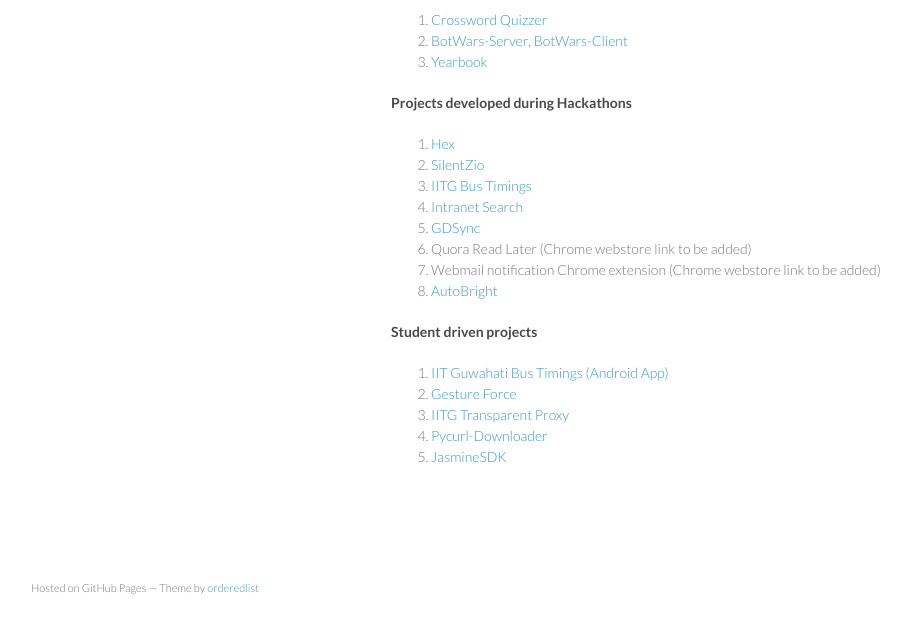
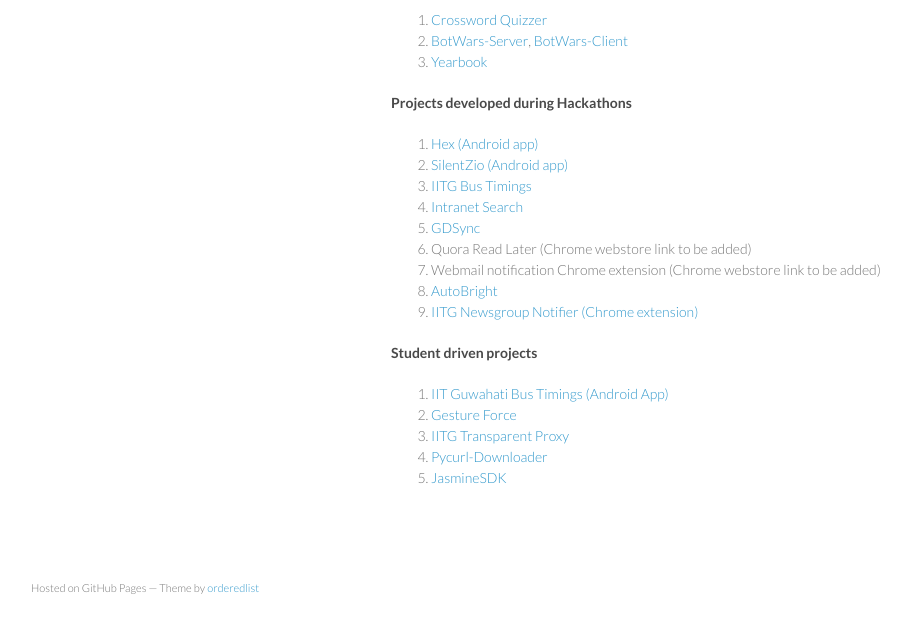
Before and after one commit to iit-guwahati/iit-guwahati.github.io, a plain HTML site: page index.html in a window 1280 px wide. Shown: the part 133-766 px from the top of the page, without its empty margins (179-1090 px from the left). Drawn offline with Linux system fonts and the light colour scheme.

Commit message:
Update index.html

```diff
--- a/index.html
+++ b/index.html
@@ -36,14 +36,15 @@
 </ol><h4>Projects developed during Hackathons</h4>
 
 <ol>
-<li><a href="https://github.com/WebAndCodingClub-IITGuwahati/Hex">Hex</a></li>
-<li><a href="https://play.google.com/store/apps/details?id=com.iitg.call.manager&amp;hl=en">SilentZio</a></li>
+<li><a href="https://github.com/WebAndCodingClub-IITGuwahati/Hex">Hex (Android app) </a></li>
+<li><a href="https://play.google.com/store/apps/details?id=com.iitg.call.manager&amp;hl=en">SilentZio (Android app)</a></li>
 <li><a href="http://iitg-bus-timings.appspot.com/">IITG Bus Timings</a></li>
 <li><a href="https://github.com/WebAndCodingClub-IITGuwahati/IntranetSearch">Intranet Search</a></li>
 <li><a href="https://github.com/rovinbhandari/GDSync">GDSync</a></li>
 <li>Quora Read Later (Chrome webstore link to be added)</li>
 <li>Webmail notification Chrome extension (Chrome webstore link to be added)</li>
 <li><a href="https://github.com/harshg0910/AutoBright">AutoBright</a></li>
+<li><a href="https://chrome.google.com/webstore/detail/iitg-newsgroup-notifier/lomginfndopficcbghdigneamoccemmm?hl=en">IITG Newsgroup Notifier (Chrome extension)</a></li>
 </ol><h4>Student driven projects</h4>
 
 <ol>
```
